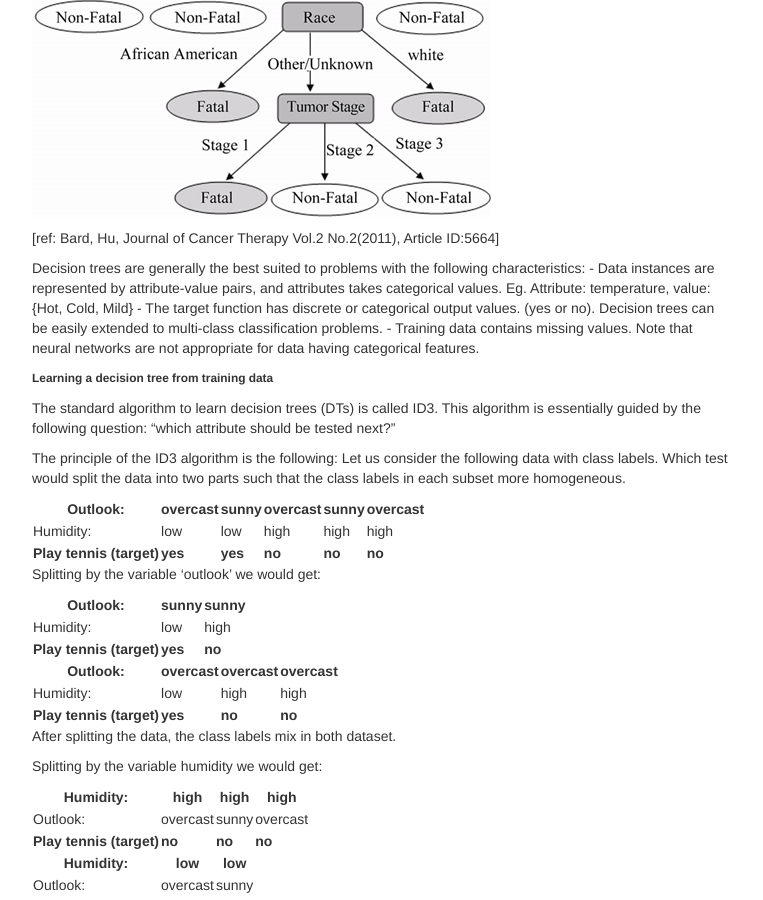
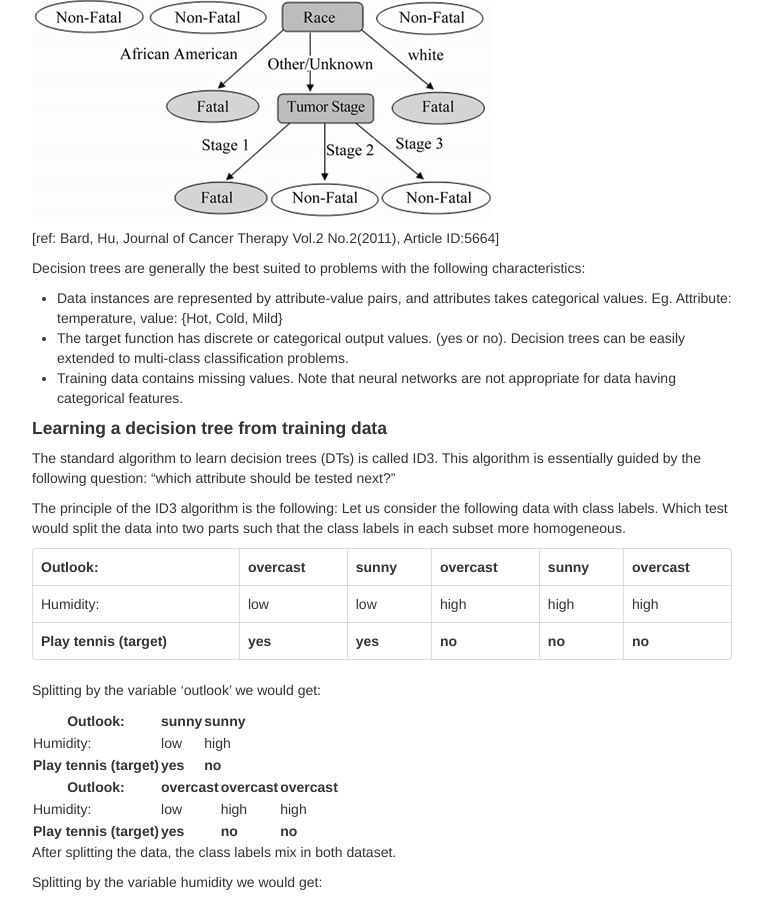
Before and after one commit to kfattila/kfattila.github.io, a Jekyll site: the page built from pages/Decision_trees.md, in a window 1280 px wide and 900 px high, scrolled down 1145 px. Shown: the whole window, without its empty margins (258-1021 px from the left). Built offline with Jekyll 4.4.1, drawn with Linux system fonts in a browser that asks for light colours; formulas are drawn with MathJax 3; comment, search, counter and statistics services are not loaded.

Commit message:
lectures

```diff
--- a/pages/Decision_trees.md
+++ b/pages/Decision_trees.md
@@ -5,7 +5,7 @@ description: ""
 ---
 {% include JB/setup %}
 
-###### Rule-based machine learning.
+#### Rule-based machine learning.
 
 Rule-based systems specify the system's behavior using if … then … rules, often manually constructed.
 Rule-based machine learning is part of rule-based systems, however in this approach a set of rules are mined (constructed) from the data contrary to traditional rule-based systems in which rules are mainly crafted manually.
@@ -16,7 +16,7 @@ An example. Consider the following shopping charts of customers (ID). We can not
 
 ![decisiontrees1.png](./images/decisiontrees1.png)
 
-###### Decision Trees
+#### Decision Trees
 
 Decision trees represent a series of decision rules in a top-down approach. Leaves represent classes and thus decisions, intermediate nodes represent tests of data attributes. Decision trees also can be represented as a set of if-then rules where every rule corresponds to a node in the tree.
 
@@ -27,22 +27,24 @@ Example to classify if a cancer tumor is Non-Fatal/Fatal:
 [ref: Bard, Hu, Journal of Cancer Therapy Vol.2 No.2(2011), Article ID:5664]
 
 Decision trees are generally the best suited to problems with the following characteristics:
-	- Data instances are represented by attribute-value pairs, and attributes takes categorical values. Eg. Attribute: temperature, value: {Hot, Cold, Mild}
-	- The target function has discrete or categorical output values. (yes or no). Decision trees can be easily extended to multi-class classification problems.
-	- Training data contains missing values.
+- Data instances are represented by attribute-value pairs, and attributes takes categorical values. Eg. Attribute: temperature, value: {Hot, Cold, Mild}
+- The target function has discrete or categorical output values. (yes or no). Decision trees can be easily extended to multi-class classification problems.
+- Training data contains missing values.
 Note that neural networks are not appropriate for data having categorical features.
 
-###### Learning a decision tree from training data
+#### Learning a decision tree from training data
 
 The standard algorithm to learn decision trees (DTs) is called ID3. This algorithm is essentially guided by the following question: "which attribute should be tested next?"
 
 The principle of the ID3 algorithm is the following:
 Let us consider the following data with class labels. Which test would split the data into two parts such that the class labels in each subset more homogeneous.
 
+
 | Outlook:                 | overcast     | sunny     | overcast     | sunny     | overcast     |
 |--------------------------|--------------|-----------|--------------|-----------|--------------|
 | Humidity:                | low          | low       | high         | high      | high         |
 | **Play tennis (target)** | **yes**      | **yes**   | **no**       | **no**    | **no**       |
+{:class="table table-bordered"}
 
 Splitting by the variable 'outlook' we would get:
 
```
